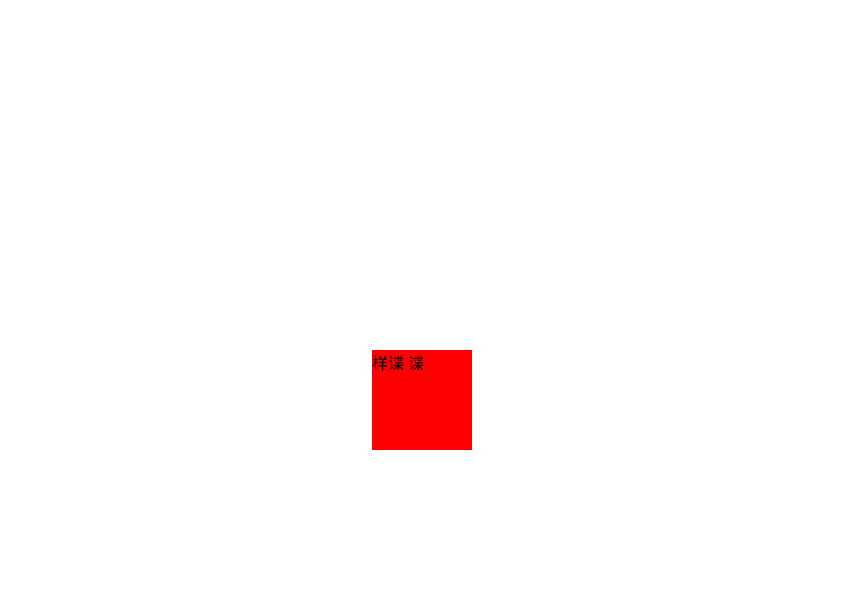
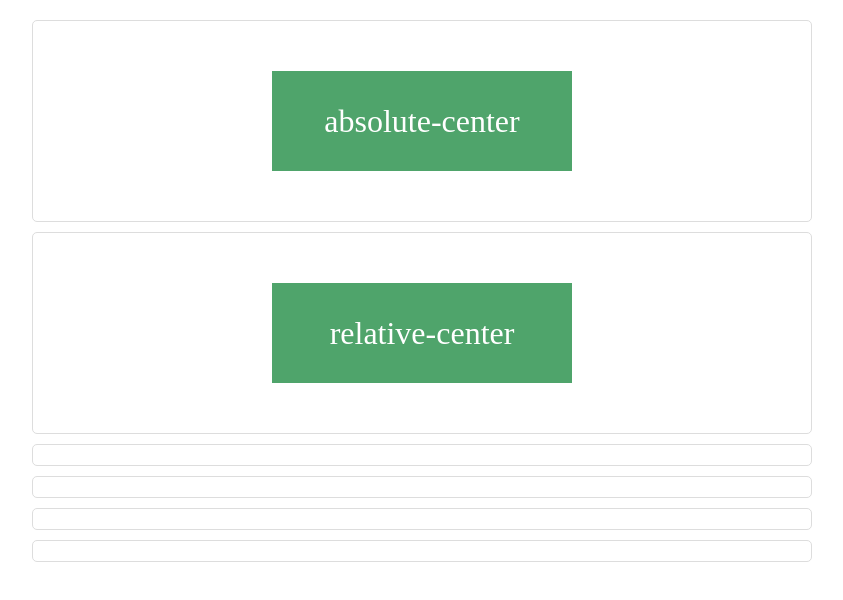
Before and after one commit to etoah/Eg, a plain HTML site: page layout/center.htm in a window 1280 px wide. Shown: the whole page, without its empty margins (218-1061 px from the left). Drawn offline with Linux system fonts and the light colour scheme.

Commit message:
add  center layout

```diff
--- /dev/null
+++ b/case/css/common.css
@@ -0,0 +1,21 @@
+html,body
+{
+	padding:0px;
+	margin:0px;
+}
+.con
+{
+	position:relative;
+	width:800px;
+	margin:0 auto;
+	padding:10px;
+}
+
+.row
+{
+	margin:10px;
+	border:1px solid #ddd;
+	border-radius:5px;
+	min-height:20px;
+	overflow:hidden;
+}
--- a/layout/center.htm
+++ b/layout/center.htm
@@ -4,19 +4,88 @@
 	<meta charset="UTF-8">
 	<title>Document</title>
 	<style>
-	div{
-	background: red;
-	height:100px;
-	width:100px;
-	position:absolute;
-	left:50%;
-	top:50%;
-	margin-left:-50px;
-	margin-top:-50px;
-	}
+		html,body
+		{
+			padding:0px;
+			margin:0px;
+		}
+		.con
+		{
+			position:relative;
+			width:800px;
+			margin:0 auto;
+			padding:10px;
+		}
+		.row
+		{
+			margin:10px;
+			border:1px solid #ddd;
+			border-radius:5px;
+			min-height:20px;
+			overflow:hidden;
+		}
+
+		/* block */
+		.center-con
+		{
+			position:relative;
+			height:200px;
+		}
+
+		.absolute-center
+		{
+			position:absolute;
+			left:0px;
+			right:0px;
+			top:0px;
+			bottom:0px;
+			margin:auto;
+
+			height:100px;
+			width:300px;
+			background:#4FA46B
+		}
+
+		.absolute-center,.relative-center
+		{
+			text-align:center;
+		}
+
+		.relative-center
+		{
+			position:relative;
+			left:50%;
+			top:50%;
+			margin-top:-50px;
+			margin-left:-150px;
+			height:100px;
+			width:300px;
+			background:#4FA46B
+		}
+
+
+		.line-center
+		{
+			line-height:100px;
+			font-size:32px;
+
+			color:#FFF;
+		}
+
 	</style>
 </head>
 <body>
-	<div onclick="this.style.color='#0ff';this.background='#000';">样谍 谍</div>
+	<div class="con">
+	<div class="row center-con">
+		<div class="absolute-center"><span class="line-center">absolute-center</span></div>
+	</div>
+	<div class="row center-con">
+		<div class="relative-center"><span class="line-center">relative-center</span></div>
+	</div>
+	<div class="row"></div>
+	<div class="row"></div>
+	<div class="row"></div>
+	<div class="row"></div>
+	</div>
 </body>
 </html>
```
Also changed, not shown: case/js/tips.js (added), case/tips.html (added).
